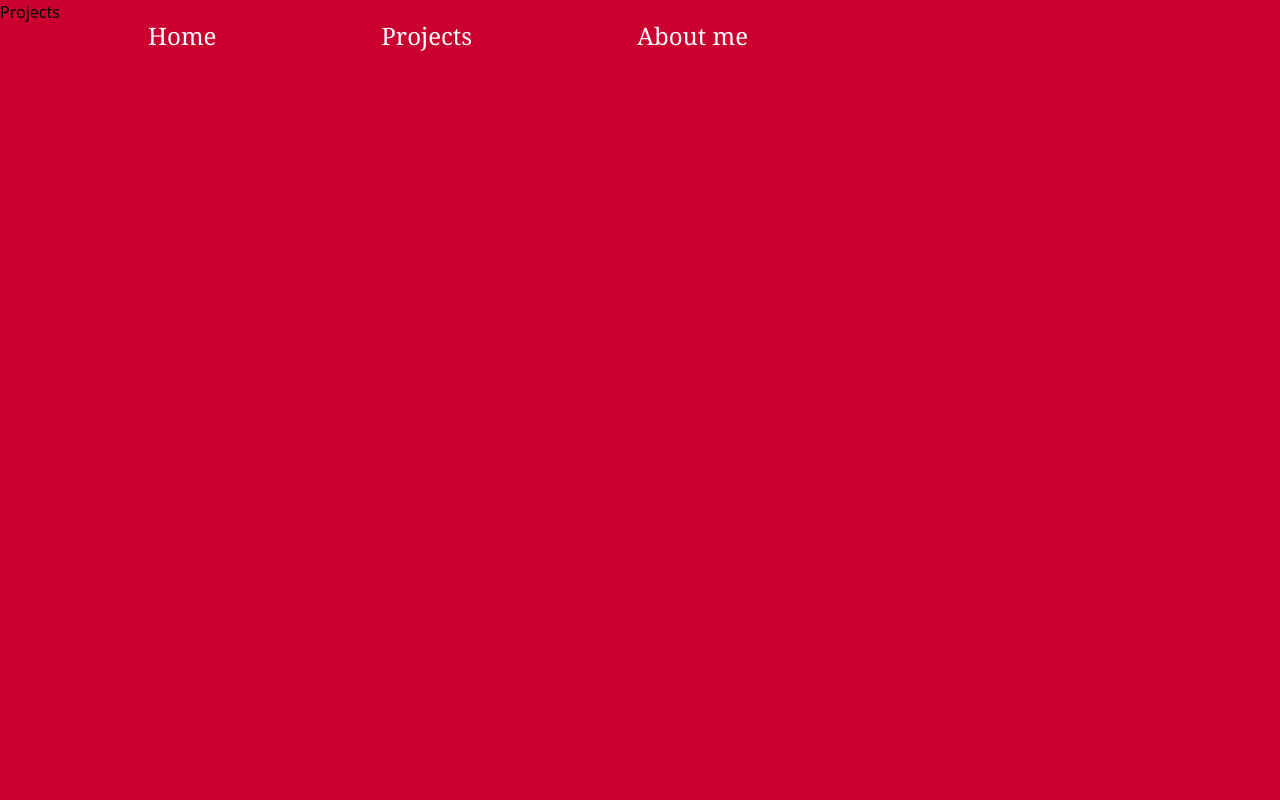
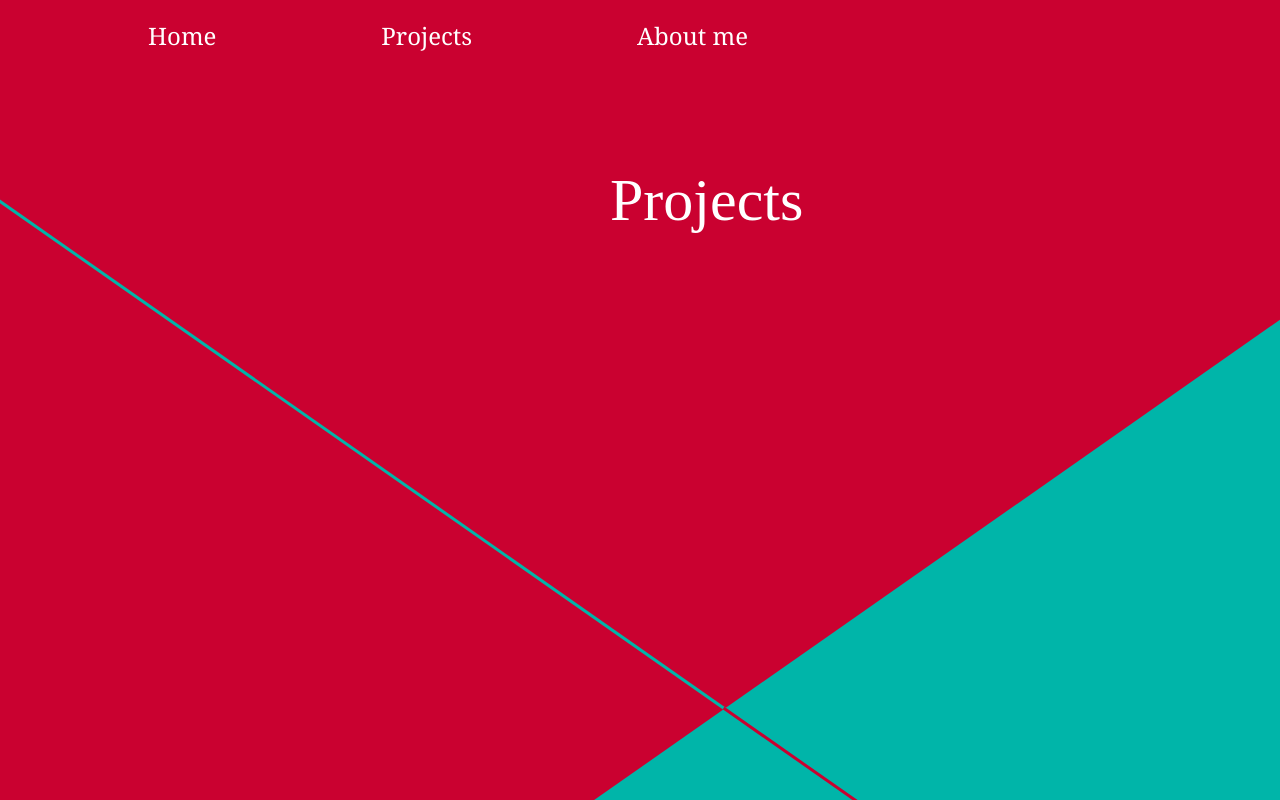
Before and after one commit to lukboy223/Portfolio, a Vue app: page /projects in a window 1280 px wide. Shown: the top 800 px of the page. Built offline with nearby package versions, Linux system fonts and the light colour scheme; no server answers; a web font is replaced by a local one.

Commit message:
done for todat

```diff
--- a/package.json
+++ b/package.json
@@ -14,6 +14,7 @@
   },
   "dependencies": {
     "@tailwindcss/vite": "^4.1.16",
+    "axios": "^1.13.2",
     "tailwindcss": "^4.1.16",
     "vue": "^3.5.22",
     "vue-router": "^4.6.3"
--- a/src/main.css
+++ b/src/main.css
@@ -17,7 +17,6 @@
 .line:before {
   content: '';
   position: absolute;
-  width: 120em;
   height: 400px;
   border-bottom: 3.5px solid #ca0130;
   background: linear-gradient(0.75turn, #00b5a9 60%, #ffffff00 40%);
@@ -35,7 +34,7 @@
 .lineBlock::before {
   content: '';
   position: absolute;
-  width: 40em;
+  width: 50em;
   height: 3px;
   background-color: #ca0130;
   top: -3px;
--- a/src/pages/home.vue
+++ b/src/pages/home.vue
@@ -23,10 +23,10 @@
         <div class="absolute bg-[#00B5A9] w-full md:h-[100em] h-[150em] right-0 -z-10
         xl:top-[100em] lg:top-[90em] md:top-[70em] top-[50em]" id="blue block bottom">
         </div>
-        <div class="absolute w-[250em] rotate-35 h-[3px] lg:top-[20em] lg:left-[-100em] bg-[#00B5A9] line z-[-7]
+        <div id="line" class="absolute w-[250em] rotate-35 h-[3px] lg:top-[20em] lg:left-[-100em] bg-[#00B5A9] line z-[-7]
             top-[35em] md:left-[-120em] left-[-170em]
             2xl:before:left-[175.9em] xl:before:left-[149.7em] lg:before:left-[132.3em] before:left-[131.4em]
-            3xl:before:left-[167.2em]" id="line">
+            3xl:before:left-[167.2em] before:w-[150em]">
         </div>
         <div id="rotated red block bottom" class="absolute bg-[#CA0130] rotate-[-35deg] h-[100em] w-[120em]
             3xl:left-[-15em]
@@ -88,6 +88,10 @@
                     </div>
                     <a href="" target="_blank"
                         class="serif text-3xl px-6 py-2 bg-[#CA0130] h-min lg:absolute bottom-0 right-0">View</a>
+                </li>
+                <li class="mb-20 lg:mp-[3em] relative max-w-[30em]">
+                    <router-link :to="{ name: 'Projects' }" class="serif text-3xl px-4 py-2 bg-[#CA0130]">View all
+                        projects</router-link>
                 </li>
             </ul>
         </div>
--- a/src/pages/projects.vue
+++ b/src/pages/projects.vue
@@ -1,10 +1,87 @@
 <script setup>
+import axios from 'axios';
+import { onMounted, ref } from 'vue';
 
+const projects = ref(null);
+
+onMounted(() => {
+    axios.get('https://api.github.com/users/lukboy223/repos?sort=updated')
+        .then(Response => (projects.value = Response.data))
+        .catch(error => console.error(error))
+});
 </script>
 
 <template>
+    <div class="overflow-hidden h-[160em] absolute xl:top-[10em] top-0 3xl:top-0  w-full">
+        <div class="absolute bg-[#00B5A9] rotate-[-35deg] h-[50em] w-[300em] left-[-45em] z-[-9]
+        2xl:top-[28em] xl:top-[-2em] top-[-12em] lineBlock
+        before:left-[30em]" id="rotated blue block top (right)">
+        </div>
 
-    Projects
+
+    </div>
+    <div id="contentBG" class="absolute w-full overflow-hidden top-40
+    2xl:h-[170em] xl:h-[145em] lg:h-[120em] md:h-[130em] h-[180em]">
+        <div class="absolute bg-[#00B5A9] rotate-35 h-[40em] w-[45em] -z-10
+            2xl:top-[60em] 2xl:left-[-17em]
+            xl:top-[40em] xl:left-[-17em]
+            lg:top-[30em] lg:left-[-17em]
+            top-[60em] left-[-17em]
+            md:unset
+            hidden
+            " id="rotated blue block top (left)">
+        </div>
+        <div id="line" class="absolute w-[300em] rotate-35 h-[3px] lg:top-[30.5em] lg:left-[-110em] bg-[#00B5A9] line z-[-7]
+            top-[35em] md:left-[-120em] left-[-170em]
+            2xl:before:left-[182.6em] xl:before:left-[156.4em] lg:before:left-[139.1em] md:before:left-[141.2em] before:left-[171.7em]
+            3xl:before:left-[173.9em] before:w-[53.2em]">
+        </div>
+
+        <div class="w-full" id="title">
+            <h1 class="serif text-white text-6xl w-[1em] m-auto leading-20">Projects</h1>
+        </div>
+        <div id="projects"
+            class="absolute text-white left-0 p-10 lg:w-[55em] top-[44em] md:top-[42em] lg:top-[30em] xl:top-[43em] xl:left-[15em] 2xl:top-[55em] 2xl:left-[32em] 3xl:top-[50em] 3xl:left-[27em]">
+            <h2 class="serif text-5xl mb-20 w-[5em] lg:ml-[8em]">Highlighted projects</h2>
+            <ul class="sans text-xl">
+                <li class="mb-20 lg:ml-[10em] relative max-w-[30em]">
+                    <div class="unset w-3/4">
+                        <h3 class="text-3xl serif">Project name</h3>
+                        <p class="mb-5">Lorem ipsum dolor sit amet consectetur adipisicing elit. Iste dolorum magni,
+                            soluta
+                            velit suscipit</p>
+                    </div>
+                    <a href="" target="_blank"
+                        class="serif text-3xl px-6 py-2 bg-[#CA0130] h-min lg:absolute bottom-0 right-0">View</a>
+                </li>
+                <li class="mb-20 lg:mp-[3em] relative max-w-[30em]">
+                    <div class="unset w-3/4">
+                        <h3 class="text-3xl serif">Project name</h3>
+                        <p class="mb-5">Lorem ipsum dolor sit amet consectetur adipisicing elit. Iste dolorum magni,
+                            soluta
+                            velit suscipit</p>
+                    </div>
+                    <a href="" target="_blank"
+                        class="serif text-3xl px-6 py-2 bg-[#CA0130] h-min lg:absolute bottom-0 right-0">View</a>
+                </li>
+            </ul>
+        </div>
+
+    </div>
+    <div class="absolute top-[120em]">
+        <ul>
+            <li v-for="project in projects">
+                <h3>{{ project.name }}</h3>
+                <p>{{ project.description }}</p>
+                <a :href="project.svn_url" target="_blank">view</a>
+            </li>
+        </ul>
+    </div>
 </template>
 
-<style scoped></style>
+<style scoped>
+.line::before {
+    height: 0 !important;
+    top: 0 !important;
+}
+</style>
```
Also changed, not shown: 1 other file (tests, documents, lock files or other folders).
